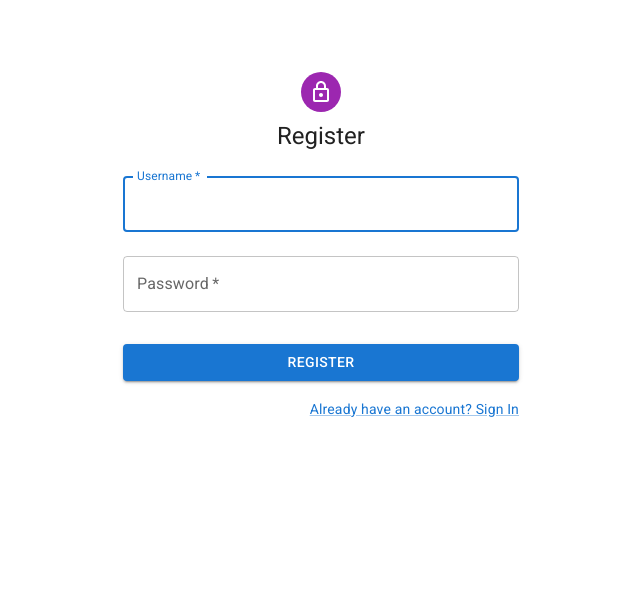
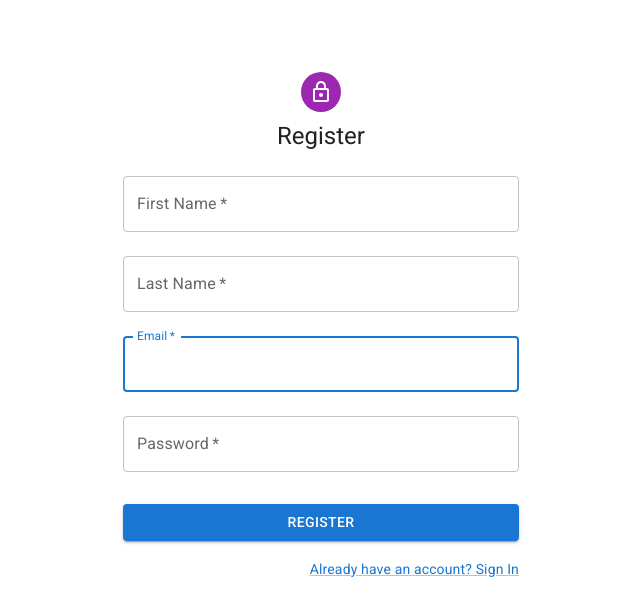
Before and after one commit to GeorgeLoukovitis/progress-tracker, a React (Create React App) app in the folder Frontend/: page / in a window 1280 px wide. Both pictures are taken after a click on the link "Don't have an account? Sign Up". Shown: the top 616 px of the page, without its empty margins (319-959 px from the left). Built offline with nearby package versions, Linux system fonts and the light colour scheme.

Commit message:
Add fields to registration

```diff
--- a/Frontend/src/components/Register.js
+++ b/Frontend/src/components/Register.js
@@ -12,7 +12,7 @@ const Register = ({loginFun, switchToLogin}) => {
   const handleSubmit = (event) => {
     event.preventDefault();
     const data = new FormData(event.currentTarget);
-    register(data.get("username"), data.get("password"), loginFun);
+    register(data.get("firstName"), data.get("lastName"), data.get("email"), data.get("password"), loginFun);
   };
 
   return (
@@ -38,10 +38,28 @@ const Register = ({loginFun, switchToLogin}) => {
               margin="normal"
               required
               fullWidth
-              id="username"
-              label="Username"
-              name="username"
-              autoComplete="username"
+              id="firstName"
+              label="First Name"
+              name="firstName"
+              autoFocus
+            />
+            <TextField
+              margin="normal"
+              required
+              fullWidth
+              id="lastName"
+              label="Last Name"
+              name="lastName"
+              autoFocus
+            />
+            <TextField
+              margin="normal"
+              required
+              fullWidth
+              id="email"
+              label="Email"
+              name="email"
+              autoComplete="email"
               autoFocus
             />
             <TextField
--- a/Frontend/src/utilities/LoginService.js
+++ b/Frontend/src/utilities/LoginService.js
@@ -40,7 +40,7 @@ const logout = () => {
   localStorage.removeItem("token")
 }
 
-const register = (email, password, updateState) => {
+const register = (firstName, lastName, email, password, updateState) => {
   fetch("http://localhost:8000/register",
     {
       mode: "cors",
@@ -49,7 +49,7 @@ const register = (email, password, updateState) => {
         "Content-Type": "application/json",
         "Access-Control-Allow-Origin": "*"
       },
-      body: JSON.stringify({email, password, firstName:"George", lastName:"Loukovitis"})
+      body: JSON.stringify({email, password, firstName, lastName})
     })
     .then((res)=>{
       if(res.ok)
```
